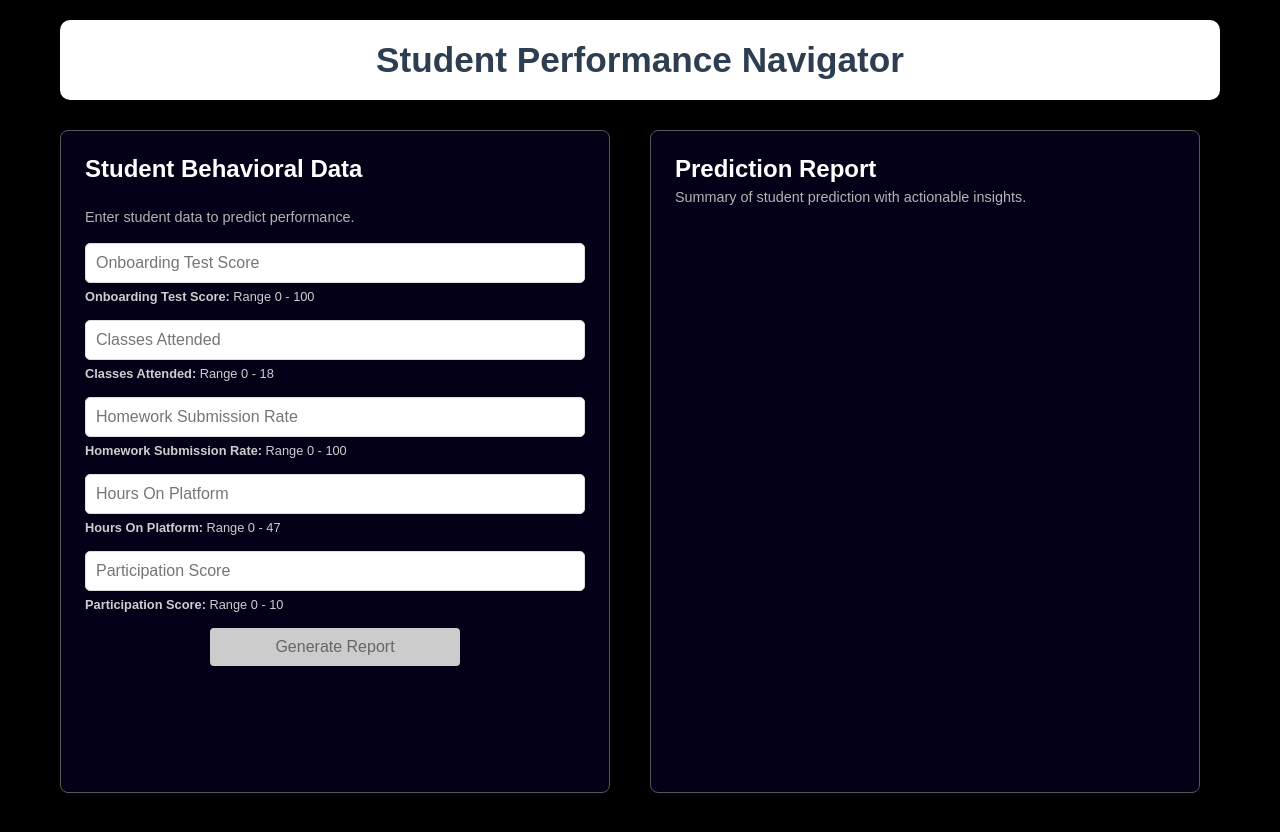
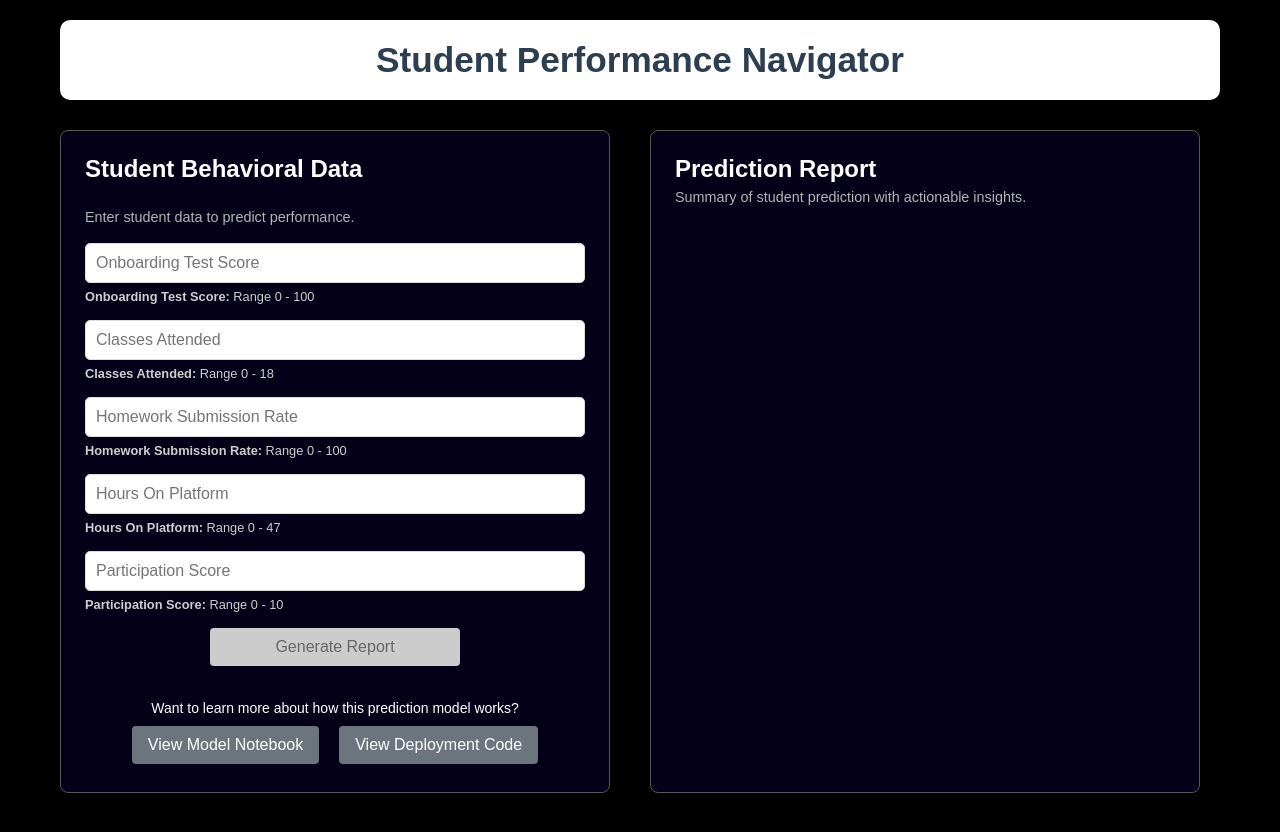
Before and after one commit to alanbjordan/StudentSuccessPredictor, a React (Create React App) app in the folder frontend/: page / in a window 1280 px wide. Built offline with nearby package versions, Linux system fonts and the light colour scheme; no server answers; what pdfmake would draw is missing.

Commit message:
style: Add learn more section with links to model notebook and deployment code; introduce secondary button styles

```diff
--- a/frontend/src/components/PredictCard/PredictCard.css
+++ b/frontend/src/components/PredictCard/PredictCard.css
@@ -126,3 +126,26 @@
   font-size: 0.8rem;
   color: #cfcece;
 }
+
+.btn-secondary {
+  display: inline-block;
+  padding: 8px 16px;
+  background-color: #6c757d; /* Gray color, adjust as needed */
+  color: white;
+  text-decoration: none;
+  border-radius: 4px;
+  font-size: 14px;
+  transition: background-color 0.3s;
+}
+
+.btn-secondary:hover {
+  background-color: #5a6268;
+  color: white;
+  text-decoration: none;
+}
+
+.learn-more-section p {
+  margin-bottom: 10px;
+  font-size: 14px;
+  color: #ffffff;
+}
--- a/frontend/src/components/PredictCard/PredictCard.jsx
+++ b/frontend/src/components/PredictCard/PredictCard.jsx
@@ -106,6 +106,27 @@ const PredictCard = ({ setPredictionData }) => {
           {isLoading ? "Generating..." : "Generate Report"}
         </button>
       </form>
+      <div className="learn-more-section" style={{ marginTop: '20px', textAlign: 'center' }}>
+        <p>Want to learn more about how this prediction model works?</p>
+        <div style={{ display: 'flex', justifyContent: 'center', gap: '20px' }}>
+          <a
+            href="https://github.com/alanbjordan/EdTechModel/blob/master/predict_student_success.ipynb"
+            target="_blank"
+            rel="noopener noreferrer"
+            className="btn btn-secondary"
+          >
+            View Model Notebook
+          </a>
+          <a
+            href="https://github.com/alanbjordan/StudentSuccessPredictor"
+            target="_blank"
+            rel="noopener noreferrer"
+            className="btn btn-secondary"
+          >
+            View Deployment Code
+          </a>
+        </div>
+      </div>
       {isLoading && (
         <div className="loading-overlay">
           <span className="loader">Processing...</span>
```
